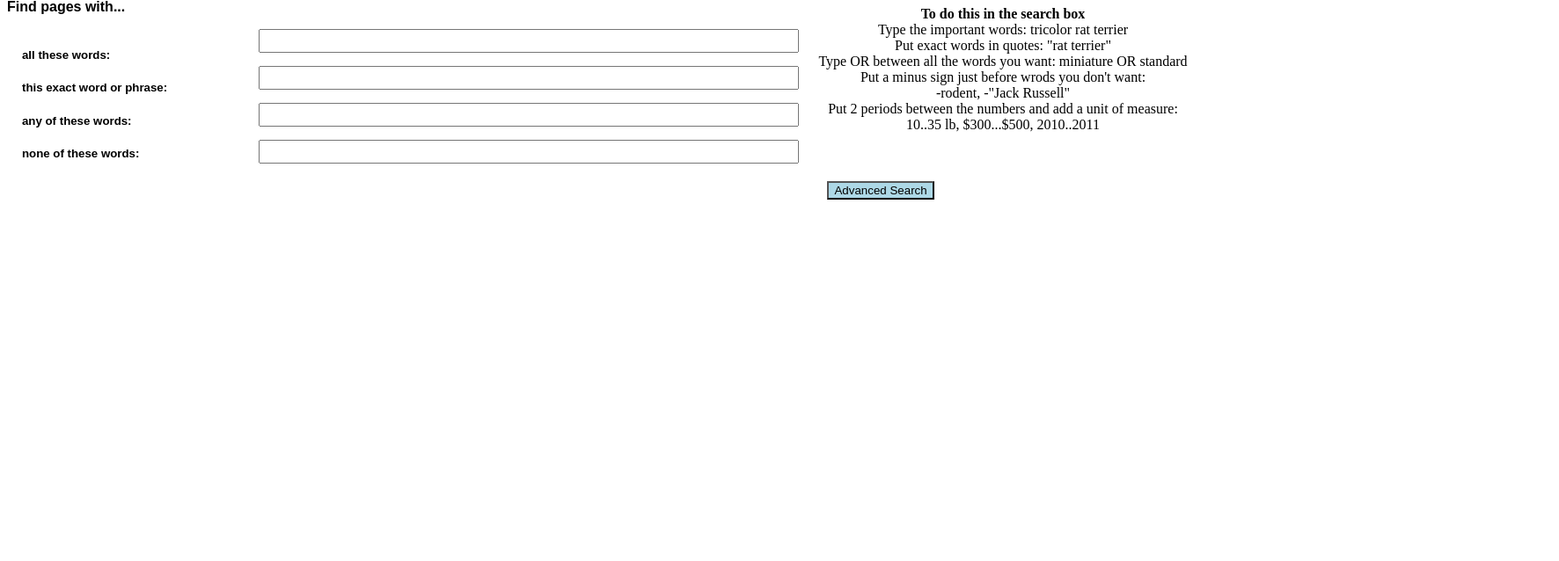
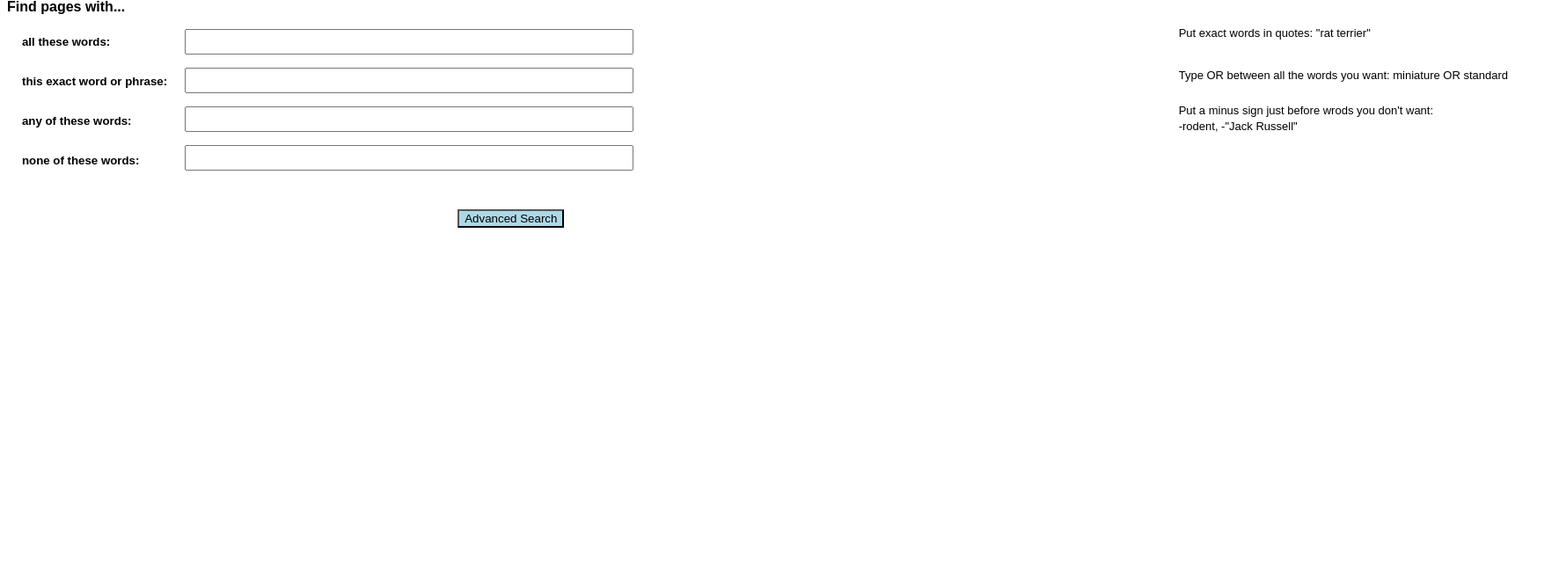
Before and after one commit to orionho/SearchCS50, a plain HTML site: page Advanced.html in a window 1280 px wide. Shown: the part 162-800 px from the top of the page at 88% size, 1772 px wide, since content can reach past the window. Drawn offline with Linux system fonts and the light colour scheme.

Commit message:
Advanced search, distorting screen updates

```diff
--- a/Advanced.html
+++ b/Advanced.html
@@ -8,39 +8,39 @@
         <ul style  = "list-style: none;">
             <li><a href = "index.html">Google Search</a></li>
         </ul>
+
         <div id = "Advanced-Google-Logo">
             <h2>Google</h2>
             <h3 style = "color: red;">Advanced Search</h3>
             <h4>Find pages with...</h4>
         </div>
+
         <div id = "Advanced-Header">
             <h5>all these words:</h5>
             <h5>this exact word or phrase:</h5>
             <h5>any of these words:</h5>
             <h5>none of these words:</h5>
         </div>
+
         <form action = "https://www.google.com/search">
         <div id = "bar">
-            <input type = "text" name = "as_q"><br>
-            <input type = "text" name = "as_epq"><br>
-            <input type = "text" name = "as_oq"><br>
-            <input type = "text" name = "as_eq"><br>
+            <p><input type = "text" name = "as_q"></p>
+            <p><input type = "text" name = "as_epq"></p>
+            <p><input type = "text" name = "as_oq"></p>
+            <p><input type = "text" name = "as_eq"></p>
+        </div>
+        <div id = "Advanced-Info">
+            <h5>To do this in the search box</h5><br>
+            <!-- <div class="Advanced-Info"> -->
+            <p>Type the important words: tricolor rat terrier</p><br>
+            <p>Put exact words in quotes: "rat terrier"</p><br>
+            <p>Type OR between all the words you want: miniature OR standard</p><br>
+            <a1>Put a minus sign just before wrods you don't want:</a1><br>
+            <a2>-rodent, -"Jack Russell"</a2><br>
         </div>
         <div>
             <input type = "submit" value = "Advanced Search" class = "search-button">
         </div>
-        <div id = "Advanced info" class = "Advanced-Info">
-            <div class = "Advanced-Info">
-                <Advanced-Info><b>To do this in the search box</b></Advanced-Info><br>
-                <Advanced-Info>Type the important words: tricolor rat terrier</Advanced-Info><br>
-                <p5>Put exact words in quotes: "rat terrier"</p5><br>
-                <p5>Type OR between all the words you want: miniature OR standard</p5><br>
-                <p5>Put a minus sign just before wrods you don't want:</p5><br>
-                <p7>  -rodent, -"Jack Russell"</p7><br>
-                <p5>Put 2 periods between the numbers and add a unit of measure:</p5><br>
-                <p7>10..35 lb, $300...$500, 2010..2011</p7><br>
-            </div>
-        </div>
         </form>
     </body>
 </html>
--- a/style.css
+++ b/style.css
@@ -36,63 +36,93 @@
     position: relative;
     font-family: Sans-serif;
     float: left;
+    margin-left: auto;
 }
 #Advanced-Header{
     font-family: Sans-serif;
     position: relative;
     float: left;
-    top: 145px;
+    top: 130px;
     right: 140px;
+    margin-left: auto;
 }
-.Advanced-Search{
+#Advanced-Header h5{
+    margin-bottom: 30px;
+}
+/*.Advanced-Search{
     font-family: Sans-serif;
     position: relative;
     left: 25px;
     margin-bottom: 30px;
 }
+*/
+#bar input{
+    position: relative;
+    top: 145px;
+    right: 420px;
+    max-width: 600px;
+    min-width: 600px;
+    padding: 5px 0px 5px 0px;
+    margin-bottom: 15px;
+    margin-left: auto;
+    margin-right: auto;
+}
 
+@media (max-width: 1500px){
+    #bar input{
+        position: relative;
+        top: 145px;
+        right: 120px;
+        max-width: 40%;
+        min-width: 40%;
+        padding: 5px 0px 5px 0px;
+        margin-bottom: 15px;
+        float: left;
+        margin-left: auto;
+    }
+}
 #Advanced-Info{
     color: black;
     font-family: Sans-serif;
     position: relative;
-    left: 450px;
-    bottom: 100px;
-    overflow: hidden;
-    padding: 3px 5px 5px 50px;
+    left: 500px;
+    bottom: 90px;
+    text-align: left;
+    float: left;
+    margin-left: auto;
 }
-.Advanced-Info{
-    margin-top: 30px;
+/*.Advanced-Info{
+    font-size: small;
+    text-align: left;
     color: black;
     position: relative;
-    left: 250px;
-    bottom: 50px;
+    left: 500px;
+    bottom: 17px;
+}
+*/
+#Advanced-Info h5{
+    position: relative;
+    right: 25px;
+    font:bold;
+}
+#Advanced-Info p{
+    margin: 0 0 15px;
+    font-size: small;
+    color: black;
+    position: relative;
+    bottom: 25px;
 }
 
-p{
-    margin: 0 0 10px;
+#Advanced-Info a1, a2{
+    position: relative;
+    bottom: 35px;
+    font-size: small
 }
 
-#bar > input {
-    position: relative;
-    top: 145px;
-    right: 200px;
-    max-width: 600px;
-    min-width: 600px;
-    padding: 3px 5px 5px 5px;
-    margin-bottom: 15px;
-    overflow: hidden;
-}
-
-@media (max-width: 1000px){
-    #bar > input{
-        max-width: 40%;
-        min-width: 40%;
-    }
-}
 
 .search-button{
     position: relative;
-    top: 150px;
-    left: 200px;
+    top: 350px;
+    right: 475px;
     background-color: lightblue;
 }
```
